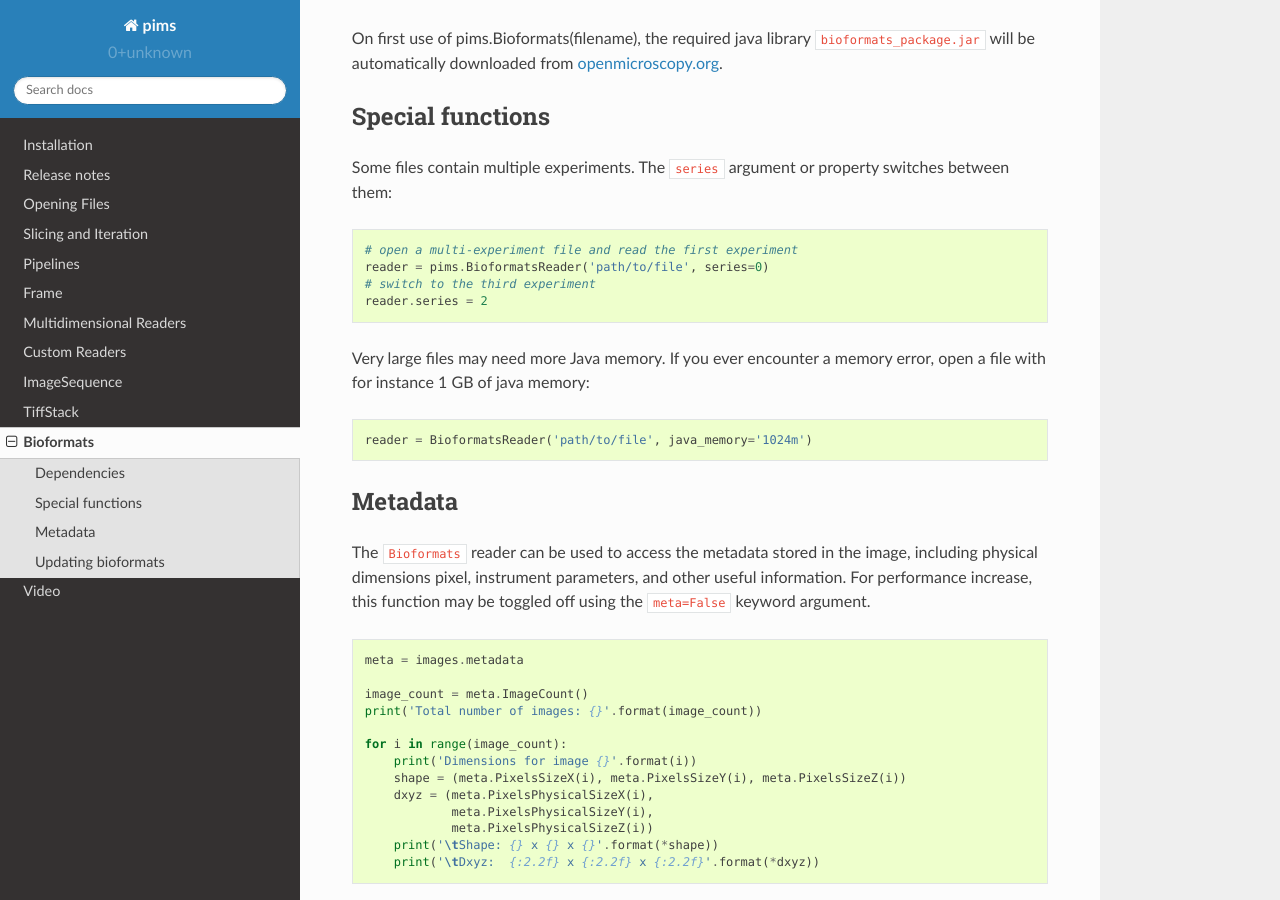
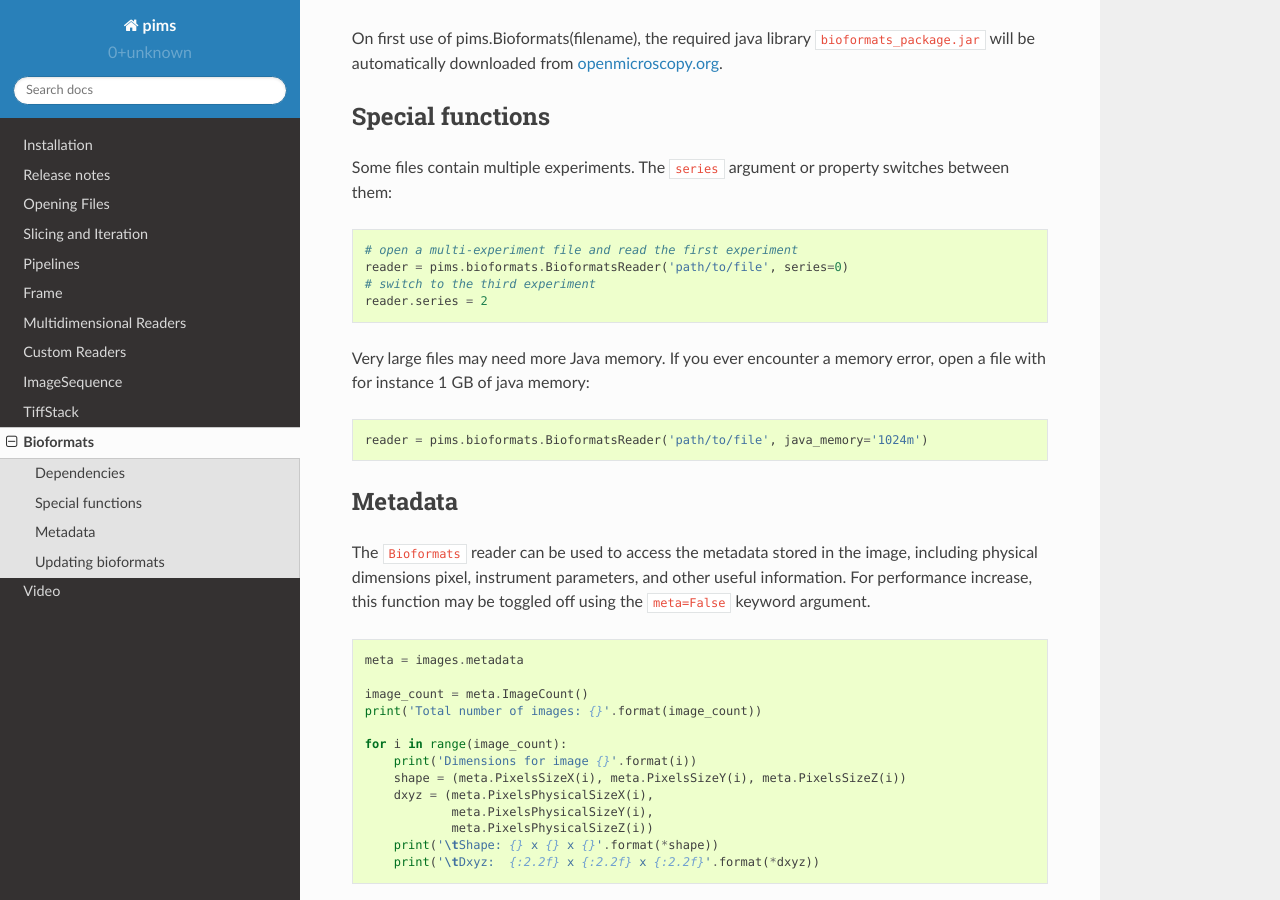
Before and after one commit to soft-matter/pims, a Sphinx documentation site: the page built from doc/source/bioformats.rst, in a window 1280 px wide and 900 px high, scrolled down 761 px. Built offline with Sphinx 7.4.7 and the Read the Docs theme 2.0.0, drawn with Linux system fonts in a browser that asks for light colours.

Commit message:
Update bioformats documentation to avoid ImportError

```diff
--- a/doc/source/bioformats.rst
+++ b/doc/source/bioformats.rst
@@ -44,7 +44,7 @@ switches between them:
 .. code-block:: python
 
    # open a multi-experiment file and read the first experiment
-   reader = pims.BioformatsReader('path/to/file', series=0)
+   reader = pims.bioformats.BioformatsReader('path/to/file', series=0)
    # switch to the third experiment
    reader.series = 2
 
@@ -53,7 +53,7 @@ open a file with for instance 1 GB of java memory:
 
 .. code-block:: python
 
-   reader = BioformatsReader('path/to/file', java_memory='1024m')
+   reader = pims.bioformats.BioformatsReader('path/to/file', java_memory='1024m')
 
 Metadata
 --------
```
